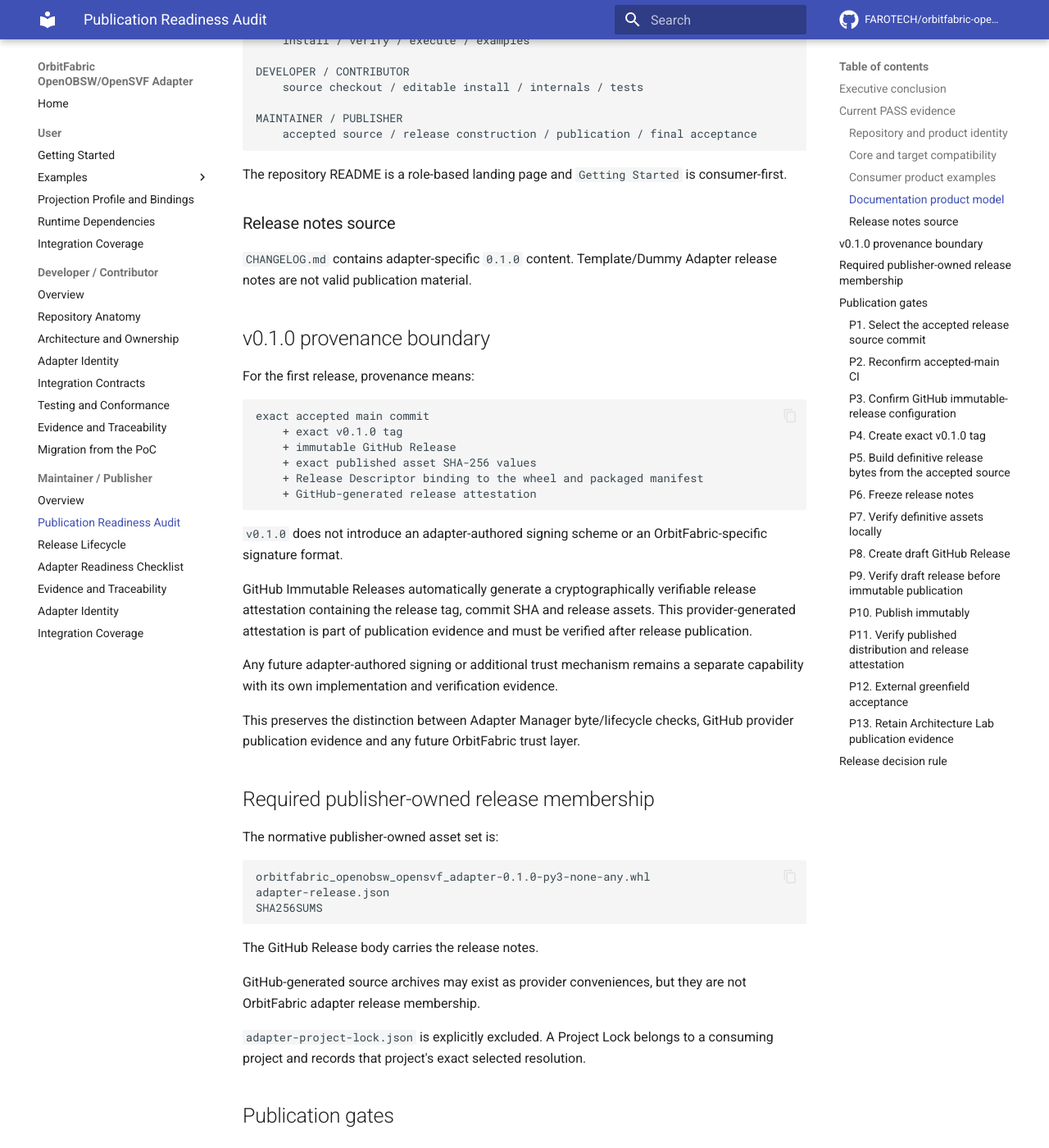
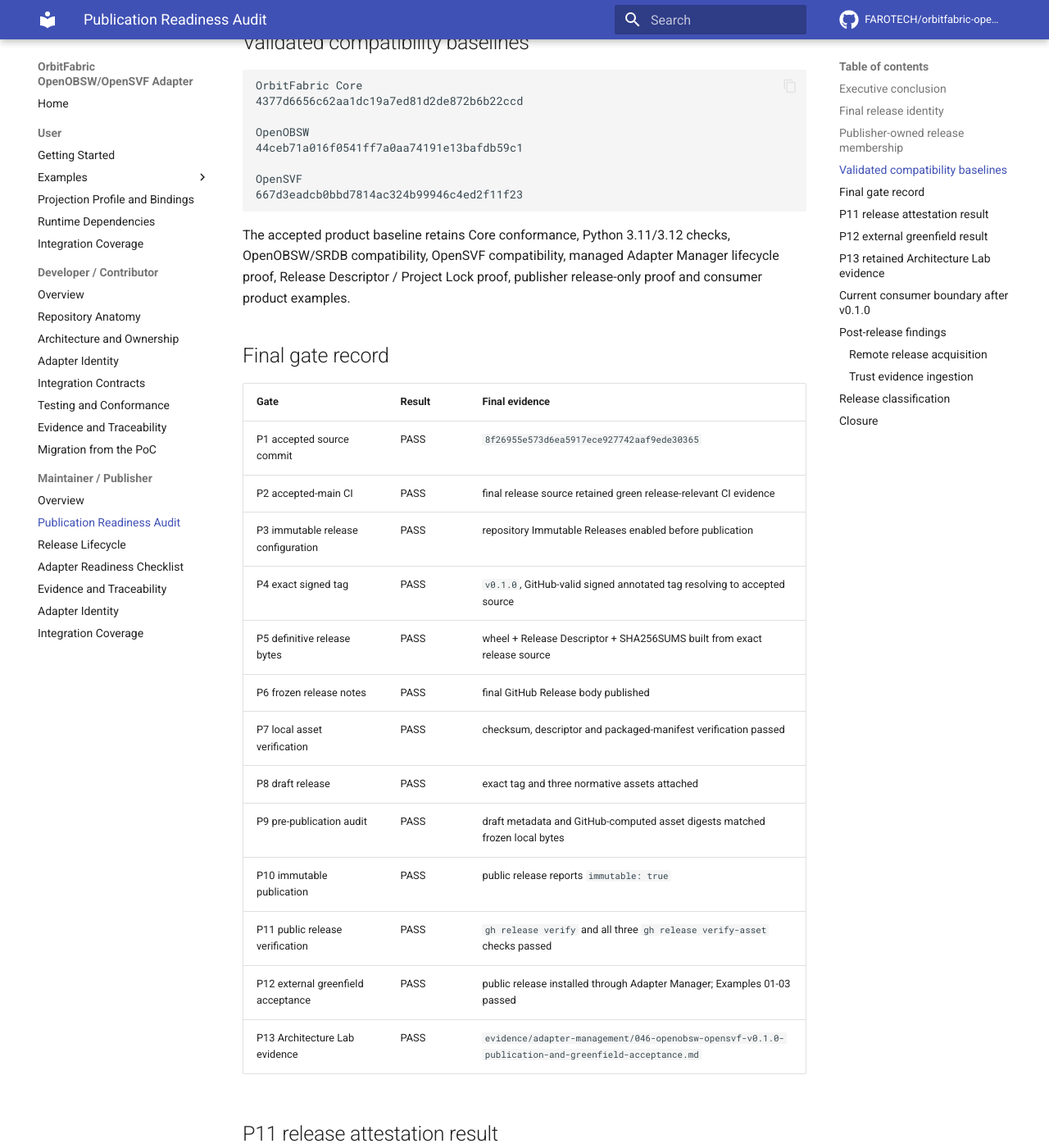
Before and after one commit to FAROTECH/orbitfabric-openobsw-opensvf-adapter, an MkDocs documentation site: the page built from docs/publication-readiness-audit.md, in a window 1280 px wide and 1400 px high, scrolled down 2348 px. Shown: the whole window at 82% size. Built offline with MkDocs 1.6.1 and Material for MkDocs 9.7.7, drawn with Linux system fonts in a browser that asks for light colours; comment, search, counter and statistics services are not loaded; some of the changed text lies outside the part shown.

Commit message:
Close v0.1.0 publication audit
* Close v0.1.0 publication audit

* Mark v0.1.0 publication audit complete

````diff
--- a/docs/publication-readiness-audit.md
+++ b/docs/publication-readiness-audit.md
@@ -1,47 +1,121 @@
 # v0.1.0 Publication Readiness Audit
 
 Audit date: **2026-09-03**
+Final status: **COMPLETED / P1-P13 PASS**
 
-Status: **PRODUCT READY / PUBLICATION GATES REMAIN**
+This document is the completed publication audit for the first public `v0.1.0` distribution of the OrbitFabric OpenOBSW/OpenSVF Adapter.
 
-This audit is the operational gate for the first public `v0.1.0` distribution of the OrbitFabric OpenOBSW/OpenSVF Adapter.
-
-It separates product readiness from publication readiness. A green source baseline is not yet a published release.
+The publication process is closed. The release is published, immutable, provider-attested and externally accepted from a clean consumer workspace.
 
 ## Executive conclusion
-
-The adapter product is ready to enter final publication preparation.
-
-The remaining work is not new adapter design. It is the controlled conversion of one accepted `main` commit into one exact, immutable and externally consumable release.
 
 ```text
 accepted product
     -> accepted main commit
-    -> exact v0.1.0 tag
+    -> exact signed v0.1.0 tag
     -> exact release assets
     -> local byte verification
-    -> draft GitHub Release
+    -> verified draft GitHub Release
     -> immutable publication
-    -> published-byte and release-attestation verification
+    -> published-byte verification
+    -> GitHub release-attestation verification
     -> external greenfield acceptance
+    -> Architecture Lab evidence retention
 ```
 
-`v0.1.0` must not be published until every blocking item below is closed.
+Result:
 
-## Current PASS evidence
+```text
+OpenOBSW/OpenSVF Adapter v0.1.0
+PUBLICATION ACCEPTED
+EXTERNAL GREENFIELD ACCEPTED
+P1-P13 PASS
+```
 
-### Repository and product identity
+## Final release identity
 
-- Repository is public.
-- Distribution version is `0.1.0`.
-- Logical adapter key is `orbitfabric/openobsw-opensvf`.
-- First source coordinate is `github.com/FAROTECH:orbitfabric/openobsw-opensvf`.
-- No existing GitHub Release is published for this repository.
-- No `v0.1.0` tag exists before release-source freeze.
+Repository:
 
-### Core and target compatibility
+```text
+FAROTECH/orbitfabric-openobsw-opensvf-adapter
+```
 
-Validated baselines remain:
+Logical adapter key:
+
+```text
+orbitfabric/openobsw-opensvf
+```
+
+Source Coordinate:
+
+```text
+github.com/FAROTECH:orbitfabric/openobsw-opensvf
+```
+
+Accepted release source commit:
+
+```text
+8f26955e573d6ea5917ece927742aaf9ede30365
+```
+
+Tag:
+
+```text
+v0.1.0
+```
+
+Annotated tag object:
+
+```text
+02003e4d1457880ba05bcaef21c2e6c5e2e6e18c
+```
+
+Public release:
+
+```text
+https://github.com/FAROTECH/orbitfabric-openobsw-opensvf-adapter/releases/tag/v0.1.0
+```
+
+Observed release state:
+
+```text
+draft:      false
+prerelease: false
+immutable:  true
+```
+
+## Publisher-owned release membership
+
+The exact publisher-owned release membership is:
+
+```text
+orbitfabric_openobsw_opensvf_adapter-0.1.0-py3-none-any.whl
+adapter-release.json
+SHA256SUMS
+```
+
+`adapter-project-lock.json` is not release membership. A Project Lock belongs to a consuming project.
+
+Observed SHA-256 identities:
+
+```text
+wheel
+ed4a6316d66fc7267320083d3bbd482374f529b797937d5ef85e805e45230696
+
+adapter-release.json
+ef1b568c06a1573b580bbb91308b1311b81ba65dca29331fcf1610fc7ee5c016
+
+SHA256SUMS
+295bc1dcf06caf876e9456880e339a051e3f7afd195e515086d11567ada3ce4a
+```
+
+The Release Descriptor additionally binds the packaged Integration Package Manifest digest:
+
+```text
+fe10afebb38311549c8fb66497678267108b476593c087c241178637b05c889c
+```
+
+## Validated compatibility baselines
 
 ```text
 OrbitFabric Core
@@ -54,275 +128,196 @@
 667d3eadcb0bbd7814ac324b99946c4ed2f11f23
 ```
 
-The accepted product baseline proves:
+The accepted product baseline retains Core conformance, Python 3.11/3.12 checks, OpenOBSW/SRDB compatibility, OpenSVF compatibility, managed Adapter Manager lifecycle proof, Release Descriptor / Project Lock proof, publisher release-only proof and consumer product examples.
 
-- Core conformance;
-- Python 3.11 and 3.12 checks;
-- OpenOBSW/SRDB target-native compatibility;
-- OpenSVF target-native compatibility;
-- isolated Adapter Manager installed lifecycle;
-- provider-neutral Release Descriptor / Project Lock proof;
-- publisher-only release construction.
+## Final gate record
 
-### Consumer product examples
+| Gate | Result | Final evidence |
+| --- | --- | --- |
+| P1 accepted source commit | PASS | `8f26955e573d6ea5917ece927742aaf9ede30365` |
+| P2 accepted-main CI | PASS | final release source retained green release-relevant CI evidence |
+| P3 immutable release configuration | PASS | repository Immutable Releases enabled before publication |
+| P4 exact signed tag | PASS | `v0.1.0`, GitHub-valid signed annotated tag resolving to accepted source |
+| P5 definitive release bytes | PASS | wheel + Release Descriptor + SHA256SUMS built from exact release source |
+| P6 frozen release notes | PASS | final GitHub Release body published |
+| P7 local asset verification | PASS | checksum, descriptor and packaged-manifest verification passed |
+| P8 draft release | PASS | exact tag and three normative assets attached |
+| P9 pre-publication audit | PASS | draft metadata and GitHub-computed asset digests matched frozen local bytes |
+| P10 immutable publication | PASS | public release reports `immutable: true` |
+| P11 public release verification | PASS | `gh release verify` and all three `gh release verify-asset` checks passed |
+| P12 external greenfield acceptance | PASS | public release installed through Adapter Manager; Examples 01-03 passed |
+| P13 Architecture Lab evidence | PASS | `evidence/adapter-management/046-openobsw-opensvf-v0.1.0-publication-and-greenfield-acceptance.md` |
 
-Manual clean greenfield acceptance has passed through Adapter Manager for:
+## P11 release attestation result
+
+GitHub's provider-generated immutable-release attestation was verified successfully:
+
+```text
+gh release verify v0.1.0
+    -> PASS
+```
+
+Each frozen publication asset was independently checked against the release attestation:
+
+```text
+wheel
+    -> PASS
+
+adapter-release.json
+    -> PASS
+
+SHA256SUMS
+    -> PASS
+```
+
+This is provider publication evidence. It does not replace the OrbitFabric Release Descriptor and does not introduce an OrbitFabric-specific signing format.
+
+## P12 external greenfield result
+
+The final consumer exercise used a new workspace and the public `v0.1.0` release assets.
+
+The adapter was not built or installed from the adapter source checkout.
+
+Observed path:
+
+```text
+install exact validated Core baseline
+    -> download public v0.1.0 assets
+    -> verify SHA256SUMS
+    -> Adapter Manager install
+    -> inspect / verify
+    -> Example 01
+    -> Example 02
+    -> pinned OpenOBSW/OpenSVF downstreams
+    -> Example 03 native closed loop
+```
+
+Adapter Manager verification:
+
+```text
+release_descriptor_integrity: PASS
+manifest_integrity:            PASS
+manifest_conformance:          PASS
+execution_binding:             PASS
+backend_materialization:       PASS
+Result:                        PASSED
+```
+
+Product examples:
 
 ```text
 Example 01 - Mission Contract Projection
+PASS
+
 Example 02 - Scenario Verification Projection
+PASS
+
 Example 03 - Closed-Loop Ping
+PASS
 ```
 
-The closed-loop path additionally proved:
-
-- target-owned SRDB composition;
-- native OpenOBSW `obsw_sim` build;
-- generated OpenSVF campaign execution;
-- 100% campaign pass rate;
-- native CampaignReport JSON evidence;
-- unchanged OpenOBSW and OpenSVF source checkouts.
-
-The Product Examples workflow exercises the same managed consumer lifecycle whenever product-relevant paths change.
-
-### Documentation product model
-
-The repository separates:
+Native closed-loop evidence:
 
 ```text
-USER
-    install / verify / execute / examples
-
-DEVELOPER / CONTRIBUTOR
-    source checkout / editable install / internals / tests
-
-MAINTAINER / PUBLISHER
-    accepted source / release construction / publication / final acceptance
+OpenOBSW obsw_sim build: PASS
+OpenSVF validation:      PASS, 0 warnings
+Campaign procedures:     1
+PASS:                    1
+FAIL:                    0
+ERROR:                   0
+INCONCLUSIVE:            0
+Pass rate:               100.0%
 ```
 
-The repository README is a role-based landing page and `Getting Started` is consumer-first.
+The runner also verified that the pinned OpenOBSW and OpenSVF source checkout states were unchanged by execution.
 
-### Release notes source
+## P13 retained Architecture Lab evidence
 
-`CHANGELOG.md` contains adapter-specific `0.1.0` content. Template/Dummy Adapter release notes are not valid publication material.
-
-## v0.1.0 provenance boundary
-
-For the first release, provenance means:
+Final cross-repository publication evidence is retained in:
 
 ```text
-exact accepted main commit
-    + exact v0.1.0 tag
-    + immutable GitHub Release
-    + exact published asset SHA-256 values
-    + Release Descriptor binding to the wheel and packaged manifest
-    + GitHub-generated release attestation
+FAROTECH/OrbitFabric-Architecture-Lab
+
+evidence/adapter-management/
+046-openobsw-opensvf-v0.1.0-publication-and-greenfield-acceptance.md
 ```
 
-`v0.1.0` does not introduce an adapter-authored signing scheme or an OrbitFabric-specific signature format.
+That record retains:
 
-GitHub Immutable Releases automatically generate a cryptographically verifiable release attestation containing the release tag, commit SHA and release assets. This provider-generated attestation is part of publication evidence and must be verified after release publication.
+- exact release source and tag association;
+- immutable release state;
+- published asset digests;
+- provider-generated attestation verification;
+- post-publication Adapter Manager verification;
+- external greenfield Examples 01-03 evidence;
+- native downstream closed-loop acceptance;
+- lessons for the next Catalog / Release Resolution frontier.
 
-Any future adapter-authored signing or additional trust mechanism remains a separate capability with its own implementation and verification evidence.
+## Current consumer boundary after v0.1.0
 
-This preserves the distinction between Adapter Manager byte/lifecycle checks, GitHub provider publication evidence and any future OrbitFabric trust layer.
-
-## Required publisher-owned release membership
-
-The normative publisher-owned asset set is:
+The current normal consumer flow is intentionally explicit:
 
 ```text
-orbitfabric_openobsw_opensvf_adapter-0.1.0-py3-none-any.whl
-adapter-release.json
-SHA256SUMS
+GitHub Release
+    -> manually obtain adapter-release.json + wheel
+    -> Adapter Manager install
+    -> verify
+    -> execute
 ```
 
-The GitHub Release body carries the release notes.
+`SHA256SUMS` accompanies the release for independent integrity checking.
 
-GitHub-generated source archives may exist as provider conveniences, but they are not OrbitFabric adapter release membership.
+Catalog discovery, remote exact release resolution and automatic artifact acquisition are not part of the `v0.1.0` Core consumer surface.
 
-`adapter-project-lock.json` is explicitly excluded. A Project Lock belongs to a consuming project and records that project's exact selected resolution.
+That limitation does not invalidate this release. The future Catalog / Release Resolution layer should discover and consume this same immutable `v0.1.0` release rather than requiring it to be rebuilt.
 
-## Publication gates
+## Post-release findings
 
-### P1. Select the accepted release source commit
+### Remote release acquisition
 
-Merge the fully green release-preparation source to `main` and record the exact resulting `main` commit.
-
-Do not release from:
-
-- a feature branch;
-- a pull-request synthetic merge ref;
-- an unreviewed local working tree.
-
-If any release-relevant correction is merged after the candidate is selected, P1 must be repeated against the new `main` commit.
-
-### P2. Reconfirm accepted-main CI
-
-The exact accepted `main` commit must retain green evidence for release-relevant controls.
-
-At minimum confirm the full `CI` workflow on the accepted source commit. Product Examples evidence must correspond to the same product implementation. If a post-merge commit touches only release documentation and therefore does not trigger the path-filtered Product Examples workflow, retain the latest green Product Examples run for the unchanged product implementation and record that relationship explicitly.
-
-### P3. Confirm GitHub immutable-release configuration
-
-Before creating the final release, confirm that GitHub Immutable Releases is enabled for the repository.
-
-GitHub documents that immutable releases protect the associated tag and release assets after publication and automatically generate a release attestation. Immutability applies to future releases after the setting is enabled.
-
-This is a provider configuration gate and is not inferred from source code.
-
-### P4. Create exact `v0.1.0` tag
-
-Create `v0.1.0` against the accepted `main` source commit and verify:
+The current Adapter Manager source layer still uses explicit local descriptor/artifact inputs. The next architecture frontier is therefore above the already-proven installation boundary:
 
 ```text
-v0.1.0 -> exact accepted source SHA
+Adapter Catalog
+release discovery
+remote exact resolution
+automatic acquisition
 ```
 
-No tag should be created before the release source is frozen and P3 is confirmed.
+### Trust evidence ingestion
 
-### P5. Build definitive release bytes from the accepted source
+The GitHub release is immutable and provider-attested, but the current explicit-source installation path does not automatically import those remote publication facts into Adapter Manager trust evidence.
 
-From a clean checkout of the accepted release commit:
+This is a resolver/source-layer capability gap, not a defect in the immutable `v0.1.0` release.
 
-```bash
-python -m build --wheel
+## Release classification
 
-python tools/build_release_bundle.py \
-  --wheel dist/orbitfabric_openobsw_opensvf_adapter-0.1.0-py3-none-any.whl \
-  --authority github.com/FAROTECH \
-  --publisher orbitfabric \
-  --name openobsw-opensvf \
-  --release-only
+`v0.1.0` is an:
+
+```text
+OrbitFabric-maintained stable adapter
 ```
 
-Record the resulting exact SHA-256 values.
+This audit does not self-promote it to a generic registry-classified official adapter. Generic catalog, source-authority and publisher-governance policy remains a separate architecture concern.
 
-The definitive bytes are the bytes that will be attached to GitHub. CI artifacts from a different build are evidence, not automatically the publication bytes.
+## Closure
 
-### P6. Freeze release notes
-
-Prepare the GitHub Release notes from the accepted `CHANGELOG.md` scope.
-
-The notes must state:
-
-- first stable adapter release;
-- validated Core/OpenOBSW/OpenSVF baselines;
-- product examples and closed-loop evidence;
-- explicit semantic non-claims;
-- consumer installation path through Adapter Manager.
-
-### P7. Verify definitive assets locally
-
-Before uploading:
-
-- verify `SHA256SUMS` against the wheel and descriptor;
-- load/validate `adapter-release.json`;
-- confirm release identity and version;
-- confirm descriptor wheel digest equals the definitive wheel;
-- confirm the wheel contains the expected Integration Package Manifest and Profile schema.
-
-A final local Adapter Manager install/verify from these exact bytes is recommended before upload.
-
-### P8. Create draft GitHub Release
-
-Create a draft GitHub Release for `v0.1.0` from the exact accepted tag.
-
-Attach only the definitive publisher-owned assets:
+The first OpenOBSW/OpenSVF Adapter publication cycle is complete.
 
 ```text
-wheel
-adapter-release.json
-SHA256SUMS
+P1  PASS
+P2  PASS
+P3  PASS
+P4  PASS
+P5  PASS
+P6  PASS
+P7  PASS
+P8  PASS
+P9  PASS
+P10 PASS
+P11 PASS
+P12 PASS
+P13 PASS
 ```
 
-Add the frozen release notes.
-
-### P9. Verify draft release before immutable publication
-
-Before publication, verify:
-
-- tag points to the accepted source commit;
-- asset names are exact;
-- downloaded draft asset bytes match the local SHA-256 values;
-- Release Descriptor still binds the uploaded wheel;
-- no Project Lock is attached;
-- release notes match the accepted product scope.
-
-### P10. Publish immutably
-
-Publish the verified draft under the repository's immutable-release policy.
-
-After publication confirm the release is marked immutable by GitHub.
-
-### P11. Verify published distribution and release attestation
-
-Download the public release assets again and verify their SHA-256 values independently.
-
-Also verify the GitHub-generated release attestation for the immutable release.
-
-Record:
-
-```text
-release URL
-tag
-source commit
-wheel SHA-256
-Release Descriptor SHA-256
-SHA256SUMS identity
-immutable publication state
-release attestation verification result
-```
-
-### P12. External greenfield acceptance
-
-Repeat the clean consumer exercise from a new workspace, but **do not clone/build the adapter as a publisher**.
-
-The intended final path is:
-
-```text
-install OrbitFabric Core
-    -> obtain public v0.1.0 release assets
-    -> orbitfabric adapter install
-    -> inspect / verify
-    -> execute product examples
-    -> native closed-loop acceptance
-```
-
-The adapter source repository may be cloned only if needed to obtain example source inputs; it must not be used to install or build the adapter in this acceptance run.
-
-### P13. Retain Architecture Lab publication evidence
-
-After successful public acceptance, retain a final Architecture Lab evidence record containing:
-
-- exact accepted adapter source commit;
-- tag association;
-- immutable release identity;
-- published asset digests;
-- GitHub-generated release attestation verification;
-- post-publication Adapter Manager verification;
-- external greenfield example evidence;
-- any lessons that should feed the cross-adapter Product Model or Developer Template.
-
-## Release decision rule
-
-The release may be published only when:
-
-```text
-all source/product gates PASS
-and all pre-publication gates P1-P9 PASS
-```
-
-The release is considered fully accepted only when post-publication gates P10-P13 also PASS.
-
-Until then, the correct product status is:
-
-```text
-0.1.0 validated release candidate
-```
-
-not:
-
-```text
-0.1.0 published release
-```
+The next adapter-management task is no longer publication readiness. It is the separate **Adapter Catalog + Release Resolution** frontier.
--- a/docs/publishing.md
+++ b/docs/publishing.md
@@ -19,6 +19,7 @@
     -> immutable publication
     -> published-asset verification
     -> final external greenfield acceptance
+    -> Architecture Lab evidence retention
 ```
 
 For `v0.1.0`, the authoritative publisher-owned binary/material set is:
@@ -32,12 +33,36 @@
 
 The Project Lock is consumer-project state and is not publisher release membership.
 
+## v0.1.0 completed publication
+
+The first stable release completed the full publication sequence on **2026-09-03**.
+
+Final status:
+
+```text
+P1-P13: PASS
+immutable GitHub Release: PASS
+GitHub release attestation: PASS
+public Adapter Manager install: PASS
+external greenfield acceptance: PASS
+native OpenOBSW/OpenSVF closed loop: PASS
+```
+
+The completed evidence is retained in the [v0.1.0 Publication Readiness Audit](publication-readiness-audit.md) and in Architecture Lab evidence:
+
+```text
+evidence/adapter-management/
+046-openobsw-opensvf-v0.1.0-publication-and-greenfield-acceptance.md
+```
+
+The audit is now a closed release record rather than an active publication gate.
+
 ## Before publication
 
-The exact source commit selected for release must pass:
+For future releases, the exact source commit selected for release must pass the release-relevant product controls, including:
 
 ```text
-Python 3.11 / 3.12 checks
+Python compatibility checks
 Ruff
 adapter consistency
 unit and negative tests
@@ -49,12 +74,12 @@
 release / Project Lock proof
 publisher release-only proof
 product examples through Adapter Manager
-native closed-loop ping evidence
+native closed-loop evidence where claimed
 ```
 
 Do not publish from a pull-request synthetic merge ref or from an unreviewed working tree.
 
-The current operational gate is the [v0.1.0 Publication Readiness Audit](publication-readiness-audit.md).
+The detailed first-release sequence and reusable publication boundaries remain documented in [Release Lifecycle](release-lifecycle.md).
 
 ## v0.1.0 provenance boundary
 
@@ -71,13 +96,11 @@
 
 `v0.1.0` does not introduce an adapter-authored signing scheme or an OrbitFabric-specific signature format.
 
-When GitHub Immutable Releases is enabled, GitHub automatically generates a cryptographically verifiable release attestation binding the release tag, commit SHA and published assets. That provider-generated attestation is part of the publication evidence and should be verified after release publication.
-
-Any future adapter-authored signing or additional trust mechanism remains a separate capability with its own implementation and verification evidence.
+GitHub's provider-generated release attestation is part of publication evidence. Any future adapter-authored signing or additional trust mechanism remains a separate capability with its own implementation and verification evidence.
 
 ## Release construction
 
-From the accepted source commit:
+From an accepted source commit:
 
 ```bash
 python -m build --wheel
@@ -92,22 +115,38 @@
 
 This produces the publisher-owned Release Descriptor and checksum summary.
 
+For a future release version, use the corresponding accepted source and artifact version rather than reusing `v0.1.0` publication bytes.
+
 ## Publication and final acceptance
 
-GitHub Releases is the first concrete publication backend for this adapter. Publication is complete only after the exact tag, immutable release state, published asset digests and GitHub-generated release attestation are verified.
+GitHub Releases is the first concrete publication backend for this adapter. Publication is complete only after the exact tag, immutable release state, published asset digests and provider-generated release attestation are verified.
 
-The final acceptance is then repeated from a new consumer workspace using the published assets rather than a locally built adapter bundle:
+Final acceptance must then be repeated from a new consumer workspace using the published assets rather than a locally built adapter bundle:
 
 ```text
 install Core
-    -> obtain published v0.1.0 assets
+    -> obtain published release assets
     -> Adapter Manager install
     -> verify
     -> execute product examples
-    -> native closed-loop acceptance
+    -> native downstream acceptance where claimed
 ```
 
-That final run validates the real external-consumer distribution path.
+For `v0.1.0`, that path has been completed successfully.
+
+## Current consumer acquisition boundary
+
+The current Adapter Manager installation path still expects the user to obtain the Release Descriptor and artifact before installation.
+
+Today:
+
+```text
+GitHub Release
+    -> manual asset acquisition
+    -> Adapter Manager install
+```
+
+A future Adapter Catalog + Release Resolution layer may automate discovery, exact resolution and acquisition. That future layer must consume the existing immutable `v0.1.0` release rather than requiring it to be republished.
 
 ## Publisher references
 
````
